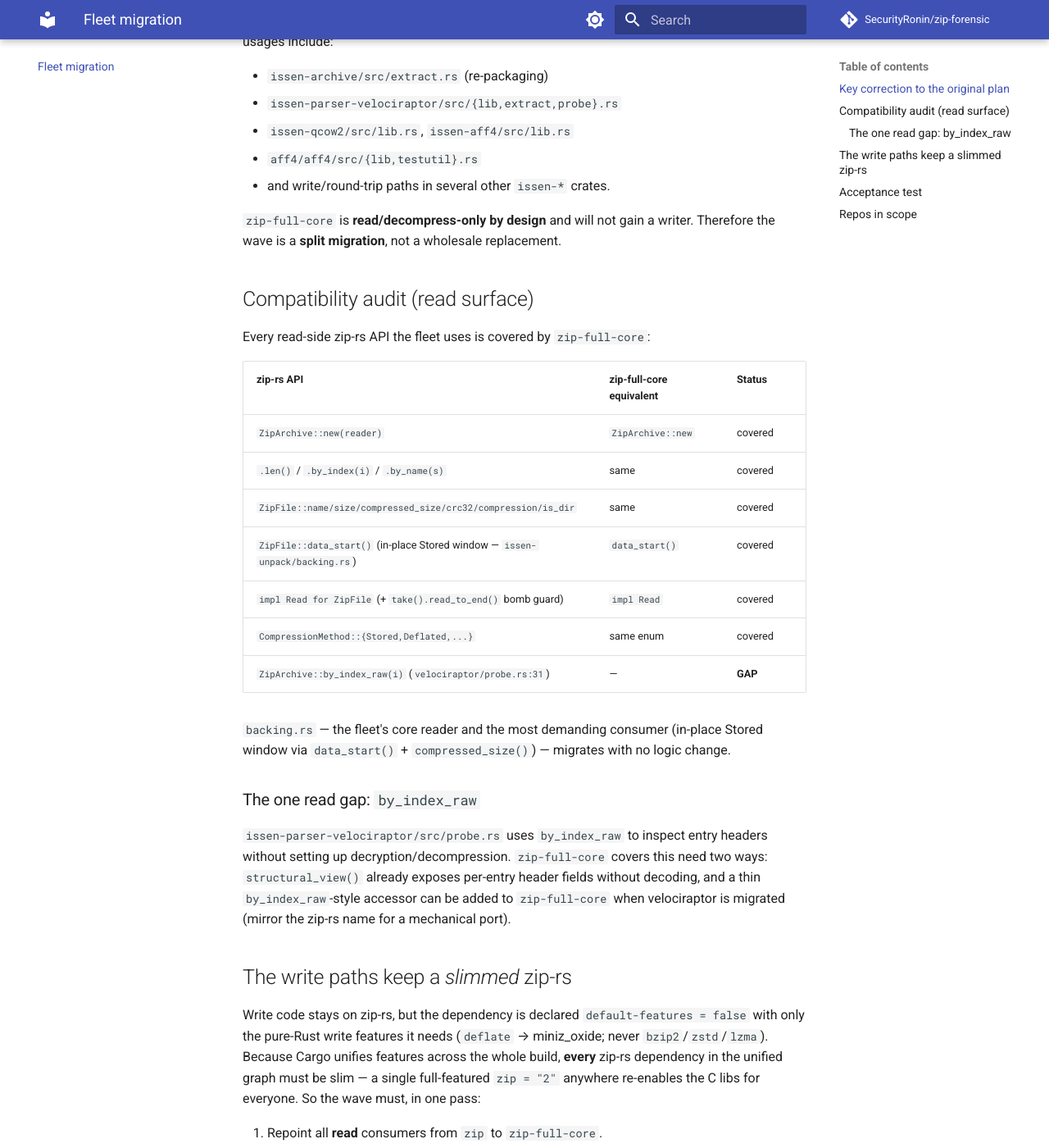
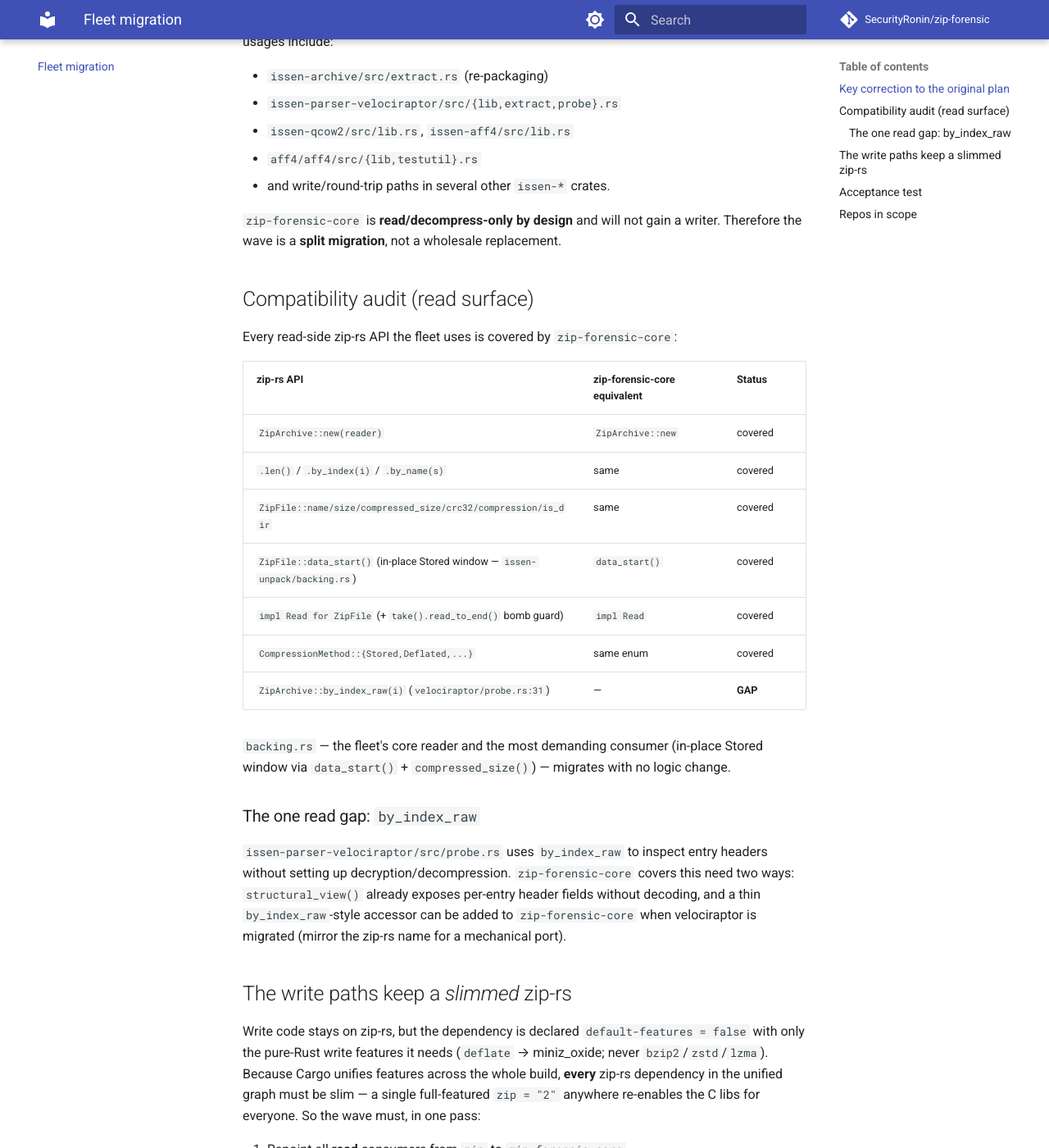
Before and after one commit to SecurityRonin/zip-forensic, an MkDocs documentation site: the page built from docs/migration.md, in a window 1280 px wide and 1400 px high, scrolled down 434 px. Shown: the whole window at 82% size. Built offline with MkDocs 1.6.1 and Material for MkDocs 9.7.7, drawn with Linux system fonts in a browser that asks for light colours; comment, search, counter and statistics services are not loaded; some of the changed text lies outside the part shown.

Commit message:
chore: rename reader crate zip-full-core -> zip-forensic-core
"full" overstated the codec coverage (it's all-common-codecs, not the full
APPNOTE); zip-forensic-core pairs cleanly with the zip-forensic analyzer.
`[lib] name = "zip_core"` unchanged (imports stay `use zip_core::…`). zip-forensic
bumped to 0.1.1 to repoint at zip-forensic-core (0.1.0 published immutably on the
old name). Manifests, README badges/install, and docs updated; .claude/ gitignored.

Co-Authored-By: Claude Opus 4.8 (1M context) <noreply@anthropic.com>

```diff
--- a/Cargo.toml
+++ b/Cargo.toml
@@ -9,7 +9,7 @@ license = "Apache-2.0"
 repository = "https://github.com/SecurityRonin/zip-forensic"
 
 [workspace.dependencies]
-zip-full-core = { path = "core", version = "0.1.0" }
+zip-forensic-core = { path = "core", version = "0.1.0" }
 zip-forensic = { path = "forensic", version = "0.1.0" }
 forensicnomicon = "1"
 thiserror = "2"
--- a/docs/migration.md
+++ b/docs/migration.md
@@ -2,7 +2,7 @@
 
 This page records the verified plan to move the SecurityRonin fleet off the
 third-party `zip` crate (zip-rs) and its three C-FFI libraries (`bzip2-sys`,
-`zstd-sys`, `lzma-sys`). The migration runs **after** `zip-full-core` / `zip-forensic`
+`zstd-sys`, `lzma-sys`). The migration runs **after** `zip-forensic-core` / `zip-forensic`
 are published to crates.io, and it touches several repositories — it is executed
 as one wave, not from this repo.
 
@@ -18,14 +18,14 @@ to *create* zips in many crates — verified usages include:
 - `aff4/aff4/src/{lib,testutil}.rs`
 - and write/round-trip paths in several other `issen-*` crates.
 
-`zip-full-core` is **read/decompress-only by design** and will not gain a writer.
+`zip-forensic-core` is **read/decompress-only by design** and will not gain a writer.
 Therefore the wave is a **split migration**, not a wholesale replacement.
 
 ## Compatibility audit (read surface)
 
-Every read-side zip-rs API the fleet uses is covered by `zip-full-core`:
+Every read-side zip-rs API the fleet uses is covered by `zip-forensic-core`:
 
-| zip-rs API | zip-full-core equivalent | Status |
+| zip-rs API | zip-forensic-core equivalent | Status |
 |------------|---------------------|--------|
 | `ZipArchive::new(reader)` | `ZipArchive::new` | covered |
 | `.len()` / `.by_index(i)` / `.by_name(s)` | same | covered |
@@ -42,9 +42,9 @@ change.
 ### The one read gap: `by_index_raw`
 
 `issen-parser-velociraptor/src/probe.rs` uses `by_index_raw` to inspect entry
-headers without setting up decryption/decompression. `zip-full-core` covers this need
+headers without setting up decryption/decompression. `zip-forensic-core` covers this need
 two ways: `structural_view()` already exposes per-entry header fields without
-decoding, and a thin `by_index_raw`-style accessor can be added to `zip-full-core` when
+decoding, and a thin `by_index_raw`-style accessor can be added to `zip-forensic-core` when
 velociraptor is migrated (mirror the zip-rs name for a mechanical port).
 
 ## The write paths keep a *slimmed* zip-rs
@@ -56,7 +56,7 @@ features across the whole build, **every** zip-rs dependency in the unified grap
 must be slim — a single full-featured `zip = "2"` anywhere re-enables the C libs
 for everyone. So the wave must, in one pass:
 
-1. Repoint all **read** consumers from `zip` to `zip-full-core`.
+1. Repoint all **read** consumers from `zip` to `zip-forensic-core`.
 2. Change every remaining (write) `zip` dependency to
    `zip = { version = "2", default-features = false, features = ["deflate"] }`.
 3. Confirm no crate in the graph still pulls full-featured `zip`.
@@ -73,7 +73,7 @@ This is the single success criterion for the C-FFI removal across the fleet.
 
 ## Repos in scope
 
-`issen` workspace (read consumers → `zip-full-core`; write consumers → slim zip-rs) and
+`issen` workspace (read consumers → `zip-forensic-core`; write consumers → slim zip-rs) and
 `aff4` (same split). The container crates `qcow2-forensic` / `vhd` /
 `vmdk-forensic` / `vhdx-forensic` were checked and pull **no** `zip` dependency, so
 they need no change.
```
Also changed, not shown: README.md (+6 -6 lines), docs/index.md (+3 -3 lines), docs/validation.md (+7 -7 lines), 5 other files.
